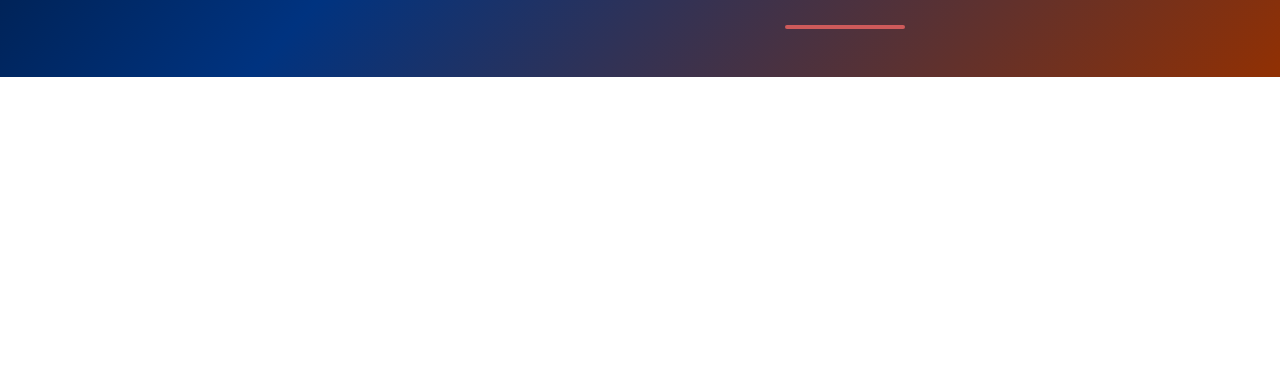
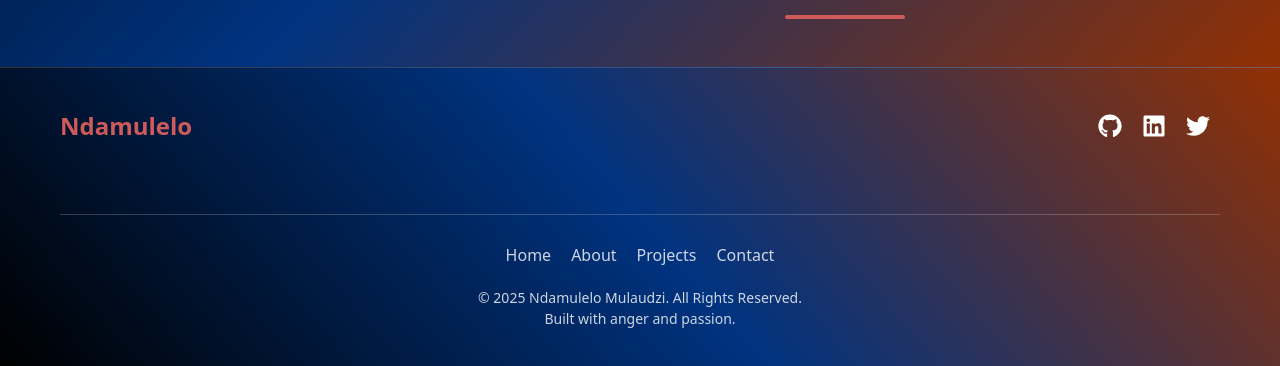
Before and after one commit to NdamuleloMulaudzi/portfolio, a Next.js app: page / in a window 1280 px wide. Shown: the part 4788-5154 px from the top of the page. Before the commit the page ends 4865 px from the top, so only its background shows below. Built offline with nearby package versions, Linux system fonts and the light colour scheme.

Commit message:
add footer

```diff
--- a/package.json
+++ b/package.json
@@ -12,7 +12,8 @@
     "framer-motion": "^12.5.0",
     "next": "15.2.3",
     "react": "^19.0.0",
-    "react-dom": "^19.0.0"
+    "react-dom": "^19.0.0",
+    "react-icons": "^5.5.0"
   },
   "devDependencies": {
     "@eslint/eslintrc": "^3",
--- a/src/app/page.tsx
+++ b/src/app/page.tsx
@@ -2,6 +2,7 @@ import About from "./pages/About";
 import Contact from "./pages/Contact";
 import Home from "./pages/Home";
 import Projects from "./pages/ProjectsList";
+import Footer from "./shared/Footer";
 
 
 
@@ -12,6 +13,7 @@ export default function Page() {
       <About />
       <Projects />
       <Contact />
+      <Footer />
     </div>
   );
 }
--- a/src/app/pages/Contact.tsx
+++ b/src/app/pages/Contact.tsx
@@ -11,8 +11,8 @@ function Contact() {
 
       <div className="container mx-auto px-6 py-12 text-white relative z-10">
         <div className="contact-header text-center mb-8">
-          <div className="project-header bg-[#CE5A5A] w-[350px] h-[68px] rounded-lg shadow-lg xs:mx-auto flex items-center justify-center">
-            <h2 className="text-white text-4xl font-bold relative top-9 left-30">Contact</h2>
+          <div className="project-header bg-[#CE5A5A] w-[350px] h-[58px] rounded-lg shadow-lg xs:mx-auto flex items-center justify-center">
+            <h2 className="text-white text-[90px] font-bold relative top-7 left-30">Contact</h2>
           </div>
 
         </div>
--- /dev/null
+++ b/src/app/shared/Footer.tsx
@@ -0,0 +1,43 @@
+import React from "react";
+import { FaGithub, FaLinkedin, FaTwitter } from "react-icons/fa";
+import "../styles/Footer.css";
+
+function Footer() {
+  return (
+    <footer className="footer">
+      <div className="container">
+        {/* Top Section - Logo & Socials */}
+        <div className="footer-top mb-7">
+          <h2 className="footer-logo">Ndamulelo</h2>
+          <div className="social-icons flex">
+            <a href="https://github.com/ndamulelom" target="_blank" rel="noopener noreferrer">
+              <FaGithub />
+            </a>
+            <a href="https://www.linkedin.com/in/ndamulelomulaudzi/" target="_blank" rel="noopener noreferrer">
+              <FaLinkedin />
+            </a>
+            <a href="https://twitter.com/ndamulelomulaudzi" target="_blank" rel="noopener noreferrer">
+              <FaTwitter />
+            </a>
+          </div>
+        </div>
+
+
+        <div className="footer-links mt-60">
+        <a href="/about">Home</a>
+          <a href="/about">About</a>
+          <a href="/projects">Projects</a>
+          <a href="/contact">Contact</a>
+        </div>
+
+
+        <div className="footer-bottom">
+          <p>© {new Date().getFullYear()} Ndamulelo Mulaudzi. All Rights Reserved.</p>
+          <p>Built with anger and passion.</p>
+        </div>
+      </div>
+    </footer>
+  );
+}
+
+export default Footer;
--- /dev/null
+++ b/src/app/styles/Footer.css
@@ -0,0 +1,71 @@
+/* Footer Styling with Glass Effect */
+footer {
+  background: linear-gradient(49deg, rgba(0, 0, 0, 1) 0%, rgb(0, 51, 128) 50%, rgb(145, 48, 3) 100%);
+
+  backdrop-filter: blur(10px); /* Blurring background */
+  -webkit-backdrop-filter: blur(10px); /* Safari support */
+  color: white;
+  padding: 40px 0;
+  text-align: center;
+  border-top: 1px solid rgba(255, 255, 255, 0.2);
+}
+
+/* Container */
+.footer .container {
+  max-width: 1200px;
+  margin: 0 auto;
+  padding: 0 20px;
+}
+
+/* Logo & Social Icons */
+.footer-top {
+  display: flex;
+  justify-content: space-between;
+  align-items: center;
+  flex-wrap: wrap;
+  border-bottom: 1px solid rgba(255, 255, 255, 0.2);
+  padding-bottom: 70px;
+}
+
+.footer-logo {
+  font-size: 24px;
+  font-weight: bold;
+  color: #CE5A5A;
+}
+
+/* Social Icons */
+.social-icons a {
+  font-size: 24px;
+  margin: 0 10px;
+  color: white;
+  transition: color 0.3s ease, transform 0.2s ease;
+}
+
+.social-icons a:hover {
+  color: #CE5A5A;
+  transform: scale(1.1);
+}
+
+/* Footer Links */
+.footer-links {
+  display: flex;
+  justify-content: center;
+  gap: 20px;
+  margin: 20px 0;
+}
+
+.footer-links a {
+  color: rgba(255, 255, 255, 0.8);
+  text-decoration: none;
+  transition: color 0.3s ease;
+}
+
+.footer-links a:hover {
+  color: white;
+}
+
+/* Copyright */
+.footer-bottom {
+  font-size: 14px;
+  opacity: 0.8;
+}
```
Also changed, not shown: 1 other file (tests, documents, lock files or other folders).
